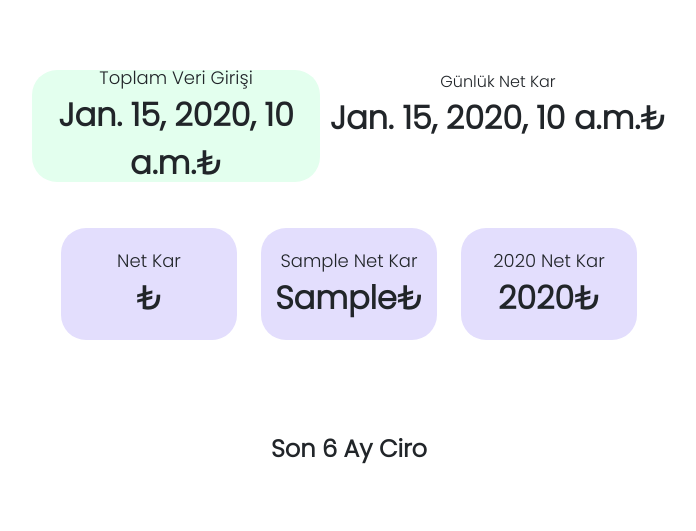
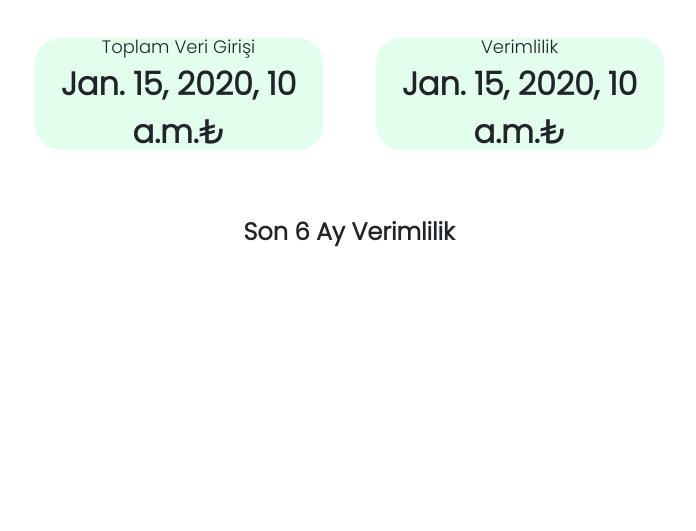
Before and after one commit to canerucal/garbageMonitoring, a Django app: template garbageMonitoring/mainApp/templates/efficiency.html in a window 1280 px wide. Shown: the part 73-604 px from the top of the page, without its empty margins (291-987 px from the left). Run offline with Django 4.2, Linux system fonts and the light colour scheme; the template is opened without the code that fills it: most values are stand-ins (such as "Sample title", 1, 10 or a date in 2020); some libraries are stand-ins or nearby versions.

Commit message:
last dance

```diff
--- a/garbageMonitoring/mainApp/static/css/efficiency.css
+++ b/garbageMonitoring/mainApp/static/css/efficiency.css
@@ -32,7 +32,6 @@ body {
   text-align: center;
   font-weight: 700;
   font-size: 24px;
-  margin-bottom: 2%;
 }
 
 .card-column-item {
@@ -45,33 +44,15 @@ body {
   font-weight: 900;
   width: 18em;
   height: 7em;
+  margin-left: 2%;
+  margin-right: 2%;
 }
 
 .card-column {
   display: flex;
   text-align: center;
-  margin-bottom: 5%;
   justify-content: center;
   gap: 10px;
-}
-
-.card-month-year-item {
-  display: flex;
-  justify-content: center;
-  text-align: center;
-  align-items: center;
-  background-color: #e3defd;
-  border-radius: 25px;
-  width: 11em;
-  height: 7em;
-}
-
-.card-month-year {
-  display: flex;
-  justify-content: center;
-  text-align: center;
-  text-align: center;
-  gap: 1.5em;
 }
 
 .card-container {
@@ -79,6 +60,8 @@ body {
   background-color: #ffffff;
   margin-left: 8%;
   margin-right: 8%;
+  margin-top: 3%;
+  margin-bottom: 5%;
 }
 
 .graph-container {
@@ -92,21 +75,17 @@ body {
 
 .card-wrapper,
 .graph-wrapper {
-  margin: 3em;
-  padding: 2%;
   align-items: center;
   text-align: center;
   justify-content: center;
 }
 
-.card-column-body,
-.card-month-body {
+.card-column-body {
   font-size: 18px;
   font-weight: 400;
 }
 
-.card-daily-body-amount,
-.card-monthly-body-amount {
+.card-column-body-amount {
   font-size: 32px;
   font-weight: 700;
 }
--- a/garbageMonitoring/mainApp/templates/efficiency.html
+++ b/garbageMonitoring/mainApp/templates/efficiency.html
@@ -80,35 +80,13 @@
             <div class="card-column-item">
               <div class="card-column-body">
                 Toplam Veri Girişi<br />
-                <span class="card-daily-body-amount"> {{incomeToday}}₺</span>
+                <span class="card-column-body-amount"> {{incomeToday}}₺</span>
               </div>
             </div>
-            <div class="card-daily-item">
-              <div class="card-daily-body">
-                Günlük Net Kar<br />
-                <span class="card-daily-body-amount">{{profitToday}}₺</span>
-              </div>
-            </div>
-          </div>
-          <div class="card-month-year">
-            <div class="card-month-year-item">
-              <div class="card-month-body">
-                {{previousMonth}} Net Kar<br />
-                <span class="card-monthly-body-amount"
-                  >{{previousMonthProfit}}₺</span
-                >
-              </div>
-            </div>
-            <div class="card-month-year-item">
-              <div class="card-month-body">
-                {{thisMonth}} Net Kar<br />
-                <span class="card-monthly-body-amount">{{monthProfit}}₺</span>
-              </div>
-            </div>
-            <div class="card-month-year-item">
-              <div class="card-month-body">
-                {{thisYear}} Net Kar<br />
-                <span class="card-monthly-body-amount">{{yearProfit}}₺</span>
+            <div class="card-column-item">
+              <div class="card-column-body">
+                Verimlilik<br />
+                <span class="card-column-body-amount">{{profitToday}}₺</span>
               </div>
             </div>
           </div>
@@ -116,7 +94,7 @@
       </div>
       <div class="graph-container">
         <div class="graph-wrapper">
-          <div class="card-main-header">Son 6 Ay Ciro</div>
+          <div class="card-main-header">Son 6 Ay Verimlilik</div>
           <div class="graph-income">
             <img
               class="graph-img"
--- a/garbageMonitoring/requirements.txt
+++ b/garbageMonitoring/requirements.txt
@@ -2,14 +2,18 @@ asgiref==3.5.1
 certifi==2021.10.8
 charset-normalizer==2.0.12
 click==8.1.3
+colorama==0.4.4
 decorator==5.1.1
 Django==4.0.4
 django-widget-tweaks==1.4.12
 future==0.18.2
 geocoder==1.38.1
 idna==3.3
+psycopg2==2.9.3
+python-dateutil==2.8.2
 ratelim==0.1.6
 requests==2.27.1
 six==1.16.0
 sqlparse==0.4.2
+tzdata==2022.1
 urllib3==1.26.9
```
